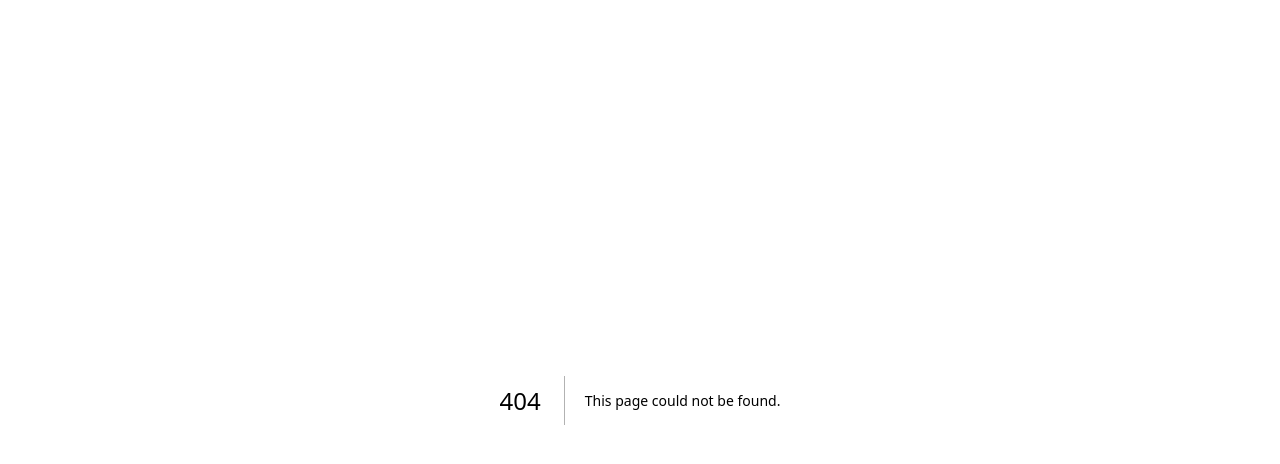
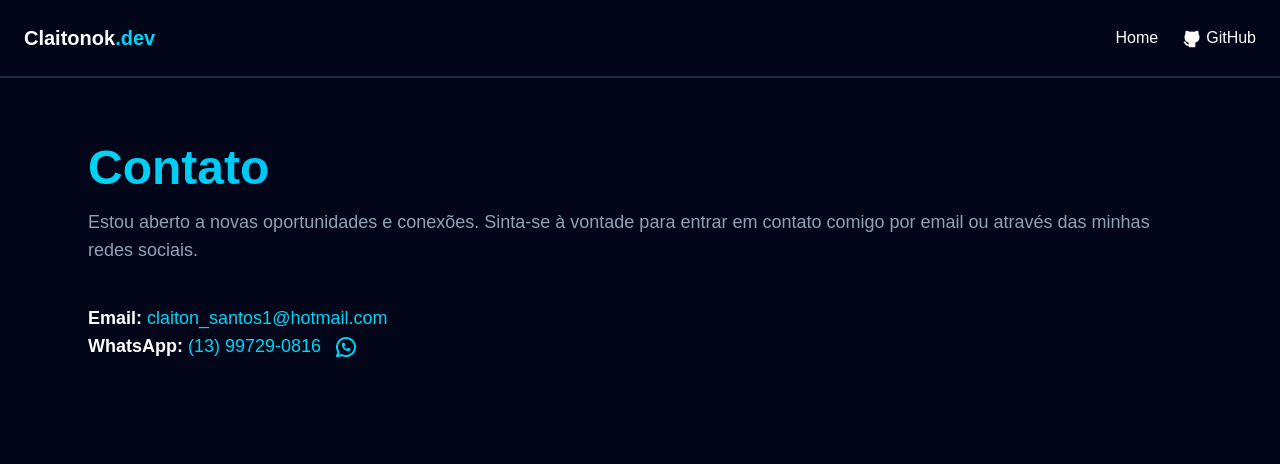
Before and after one commit to Claitonok/portfolio, a Next.js app: page /contato in a window 1280 px wide. Before the commit this address had no page. Shown: the top 464 px of the page. Built offline with nearby package versions, Linux system fonts and the light colour scheme.

Commit message:
Adicionando pag Contato+++

```diff
--- a/app/components/Navbar.jsx
+++ b/app/components/Navbar.jsx
@@ -1,10 +1,12 @@
+import {IconBrandGithub, IconBrandGithubFilled } from "@tabler/icons-react";
 import Link from "next/link";
 
 export default function Navbar() {
   return (
+    <header className="fixed top-0 w-full z-50 backdrop-blur-xl bg-black/60 border-b border-slate-800">
     <nav className="flex justify-between items-center p-6 bg-slate-950 border-b border-slate-800">
       <h1 className="text-xl font-bold text-white">
-        Claitonok.dev
+        Claitonok<span className="text-cyan-400">.dev</span>
       </h1>
 
       <div className="space-x-6 text-white">
@@ -14,33 +16,53 @@ export default function Navbar() {
           target="_blank"
           className="hover:text-blue-400"
         >
+          {/* IconBrandGithub */}
+          <IconBrandGithubFilled size={20} className="inline-block mr-1" />
           GitHub
+          {/* IconBrandGithubFilled */}
         </a>
       </div>
     </nav>
+ </header>
   );
 }
 
 export function NavbarHome() {
   return (
+    <header className="fixed top-0 w-full z-50 backdrop-blur-xl bg-black/60 border-b border-slate-800">
     <nav className="flex justify-between items-center p-6 bg-slate-950 border-b border-slate-800">
       <h1 className="text-xl font-bold text-white">
-        Claitonok.dev
+        Claitonok<span className="text-cyan-400">.dev</span>
       </h1>
 
       <div className="space-x-6 text-white">
-        <Link href="/projetos" className="hover:text-blue-400">Projetos</Link>
         <a
           href="https://github.com/Claitonok"
           target="_blank"
           className="hover:text-blue-400"
         >
+          {/* IconBrandGithub */}
+          <IconBrandGithubFilled size={20} className="inline-block mr-1" />
           GitHub
+          {/* IconBrandGithubFilled */}
         </a>
         <Link href="/sobre" className="hover:text-blue-400">
             Sobre
         </Link>
+         <Link href="/contato" className="hover:text-blue-400">
+            Contato
+        </Link>
       </div>
+
+      {/* Botão CTA */}
+        <Link
+          href="/projetos"
+          className="hidden md:inline-block px-5 py-2 bg-linear-to-r from-cyan-500 to-blue-600 rounded-xl text-sm font-medium hover:scale-105 transition"
+        >
+          🚀 Ver Projetos
+        </Link>
+
     </nav>
+  </header>
   );
 }
--- /dev/null
+++ b/app/contato/page.tsx
@@ -0,0 +1,34 @@
+import { IconBrandWhatsapp } from "@tabler/icons-react";
+import Navbar from "../components/Navbar";
+
+export default function Contato() {
+  return (
+    <main className="bg-slate-950 text-white min-h-screen pt-16">
+      <Navbar />
+        <section className="px-6 py-20 max-w-6xl mx-auto">
+            <h1 className="text-3xl md:text-5xl font-bold bg-linear-to-r
+             from-cyan-400 to-blue-500 bg-clip-text text-transparent">
+                Contato
+            </h1>
+            <p className="text-slate-400 mt-4 text-lg">
+                Estou aberto a novas oportunidades e conexões.
+                    Sinta-se à vontade para entrar em contato comigo por email ou através das minhas redes sociais.
+            </p>
+            <div className="mt-10">
+                <p className="text-lg">
+                    <strong>Email:</strong> <a href="mailto:claiton_santos1@hotmail.com"
+                    className="text-cyan-400 hover:underline">
+                        claiton_santos1@hotmail.com
+                    </a>
+                </p>
+                  <p className="text-lg">
+                    <strong>WhatsApp:</strong> <a href="https://wa.me/+5513997290816" target="_blank"
+                    className="text-cyan-400 hover:underline">
+                        (13) 99729-0816 <IconBrandWhatsapp className="inline-block ml-2" />
+                    </a>
+                </p>
+            </div>
+        </section>
+    </main>
+  );
+}
--- a/app/page.tsx
+++ b/app/page.tsx
@@ -1,4 +1,4 @@
-import { NavbarHome } from "./components/Navbar";
+import { NavbarHome} from "./components/Navbar";
 import Hero from "./components/Hero";
 
 export default function Home() {
--- a/app/projetos/page.tsx
+++ b/app/projetos/page.tsx
@@ -77,7 +77,7 @@ const projects = [
 
 export default function Projetos() {
   return (
-    <main className="bg-slate-950 text-white min-h-screen">
+    <main className="bg-slate-950 text-white min-h-screen pt-16">
       <Navbar />
 
       <section className="px-6 py-20 max-w-6xl mx-auto">
```
